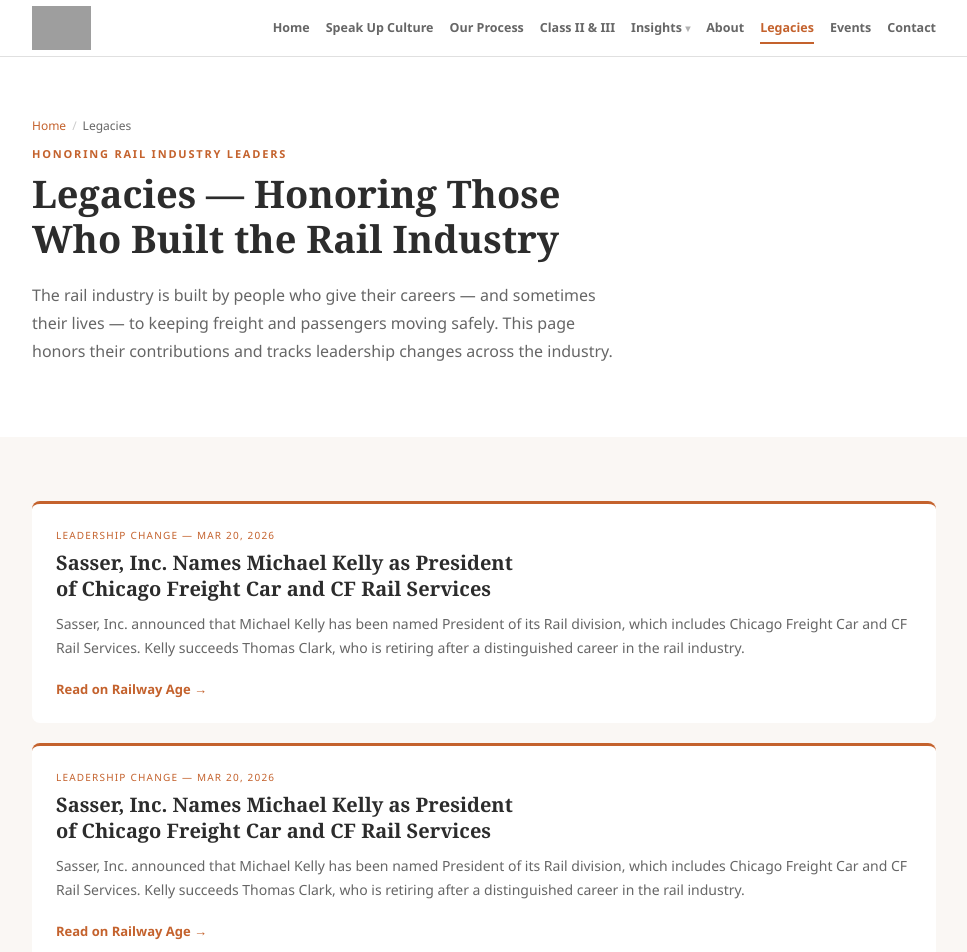
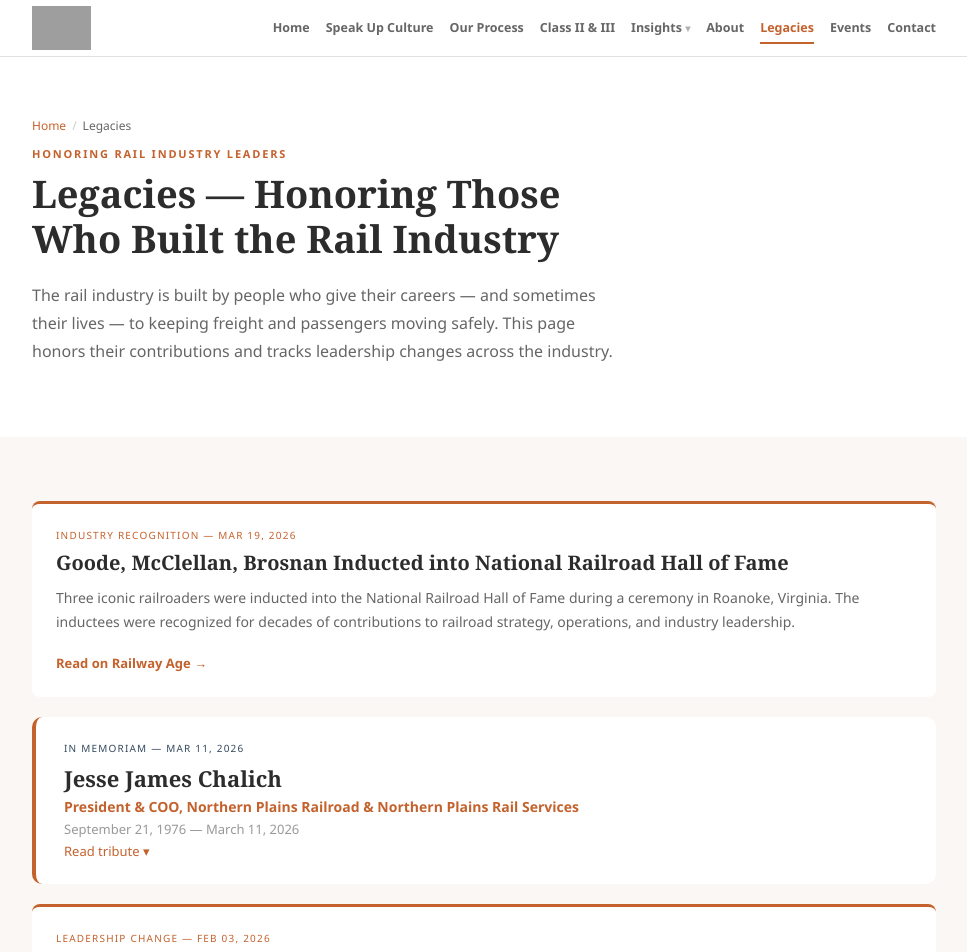
Before and after one commit to Textak-AI/trw-site, a Next.js app: page /legacies in a window 1280 px wide. Shown: the top 952 px of the page, without its empty margins (156-1123 px from the left). Built offline with nearby package versions, Linux system fonts and the light colour scheme; grey boxes are pictures that could not be loaded.

Commit message:
Remove duplicate Sasser card

```diff
--- a/app/components/pages.jsx
+++ b/app/components/pages.jsx
@@ -312,22 +312,6 @@
   <Sec bg={C.cream}>
     <div style={{display:"flex",flexDirection:"column",gap:20}}>
 
-      {/* ── MAR 20, 2026 — Sasser / Michael Kelly ── */}
-<div style={{background:C.white,borderRadius:8,padding:24,borderTop:`3px solid ${C.rust}`}}>
-  <p style={{fontFamily:F.b,fontSize:10,color:C.rust,textTransform:"uppercase",letterSpacing:"1.2px",margin:"0 0 8px"}}>Leadership Change — MAR 20, 2026</p>
-  <H3>Sasser, Inc. Names Michael Kelly as President of Chicago Freight Car and CF Rail Services</H3>
-  <P s={{fontSize:14}}>Sasser, Inc. announced that Michael Kelly has been named President of its Rail division, which includes Chicago Freight Car and CF Rail Services. Kelly succeeds Thomas Clark, who is retiring after a distinguished career in the rail industry.</P>
-  <a href="https://www.railwayage.com/news/people-news-sasser-port-of-long-beach/" target="_blank" rel="noopener noreferrer" style={{fontFamily:F.b,fontSize:13,color:C.rust,textDecoration:"none",fontWeight:600}}>Read on Railway Age →</a>
-</div>
-
-      {/* ── MAR 20, 2026 — Sasser / Michael Kelly ── */}
-      <div style={{background:C.white,borderRadius:8,padding:24,borderTop:`3px solid ${C.rust}`}}>
-        <p style={{fontFamily:F.b,fontSize:10,color:C.rust,textTransform:"uppercase",letterSpacing:"1.2px",margin:"0 0 8px"}}>Leadership Change — MAR 20, 2026</p>
-        <H3>Sasser, Inc. Names Michael Kelly as President of Chicago Freight Car and CF Rail Services</H3>
-        <P s={{fontSize:14}}>Sasser, Inc. announced that Michael Kelly has been named President of its Rail division, which includes Chicago Freight Car and CF Rail Services. Kelly succeeds Thomas Clark, who is retiring after a distinguished career in the rail industry.</P>
-        <a href="https://www.railwayage.com/news/people-news-sasser-port-of-long-beach/" target="_blank" rel="noopener noreferrer" style={{fontFamily:F.b,fontSize:13,color:C.rust,textDecoration:"none",fontWeight:600}}>Read on Railway Age →</a>
-      </div>
-
       {/* ── MAR 19, 2026 — Hall of Fame ── */}
       <div style={{background:C.white,borderRadius:8,padding:24,borderTop:`3px solid ${C.rust}`}}>
         <p style={{fontFamily:F.b,fontSize:10,color:C.rust,textTransform:"uppercase",letterSpacing:"1.2px",margin:"0 0 8px"}}>Industry Recognition — MAR 19, 2026</p>
```
Also changed, not shown: 1 other file (tests, documents, lock files or other folders).
